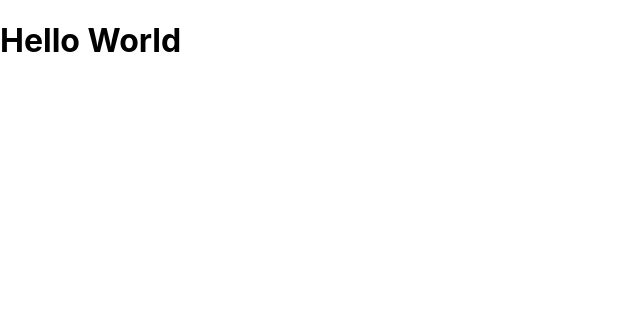
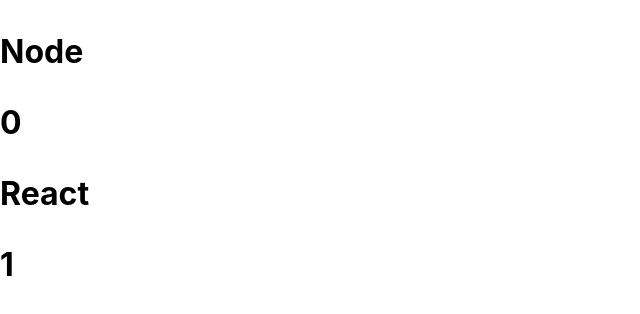
Before and after one commit to vapvin/ReactJs, a React (Create React App) app in the folder study/: page / in a window 1280 px wide. Shown: the top 314 px of the page, without its empty margins (0-640 px from the left). Built offline with nearby package versions, Linux system fonts and the light colour scheme.

Commit message:
React ES6+

```diff
--- a/study/src/App.js
+++ b/study/src/App.js
@@ -2,9 +2,29 @@
 import Hello from './Hello'
 
 
+const data = [
+  {
+    title: 'Node',
+    value: 0
+  },
+  {
+    title: 'React',
+    value: 1
+  }
+]
+
 function App() {
   return (
-    <Hello />
+    <div>
+      <h1>{
+          data.map(_ => (
+            <>
+              <p>{_.title}</p>
+              <p>{_.value}</p>
+            </>
+          ))
+        }</h1>
+    </div>
   );
 }
 
```
